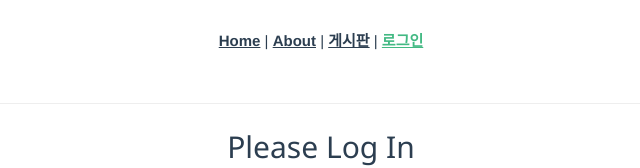
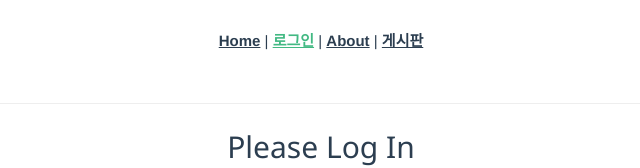
Before and after one commit to otterbits/vue-community-board, a Vue app: page /login in a window 1280 px wide. Shown: the top 168 px of the page, without its empty margins (319-959 px from the left). Built offline with nearby package versions, Linux system fonts and the light colour scheme.

Commit message:
refactor: switch Home, login tap (top list)

```diff
--- a/src/components/PageHeader.vue
+++ b/src/components/PageHeader.vue
@@ -3,9 +3,9 @@
     <header>
         <div id="nav">
             <router-link to="/">Home</router-link> |
+            <router-link to="/login">로그인</router-link> |
             <router-link to="/about">About</router-link> |
-            <router-link to="board/list">게시판</router-link> |
-            <router-link to="/login">로그인</router-link>
+            <router-link to="board/list">게시판</router-link>
         </div>
     </header>
     <hr/>
```
